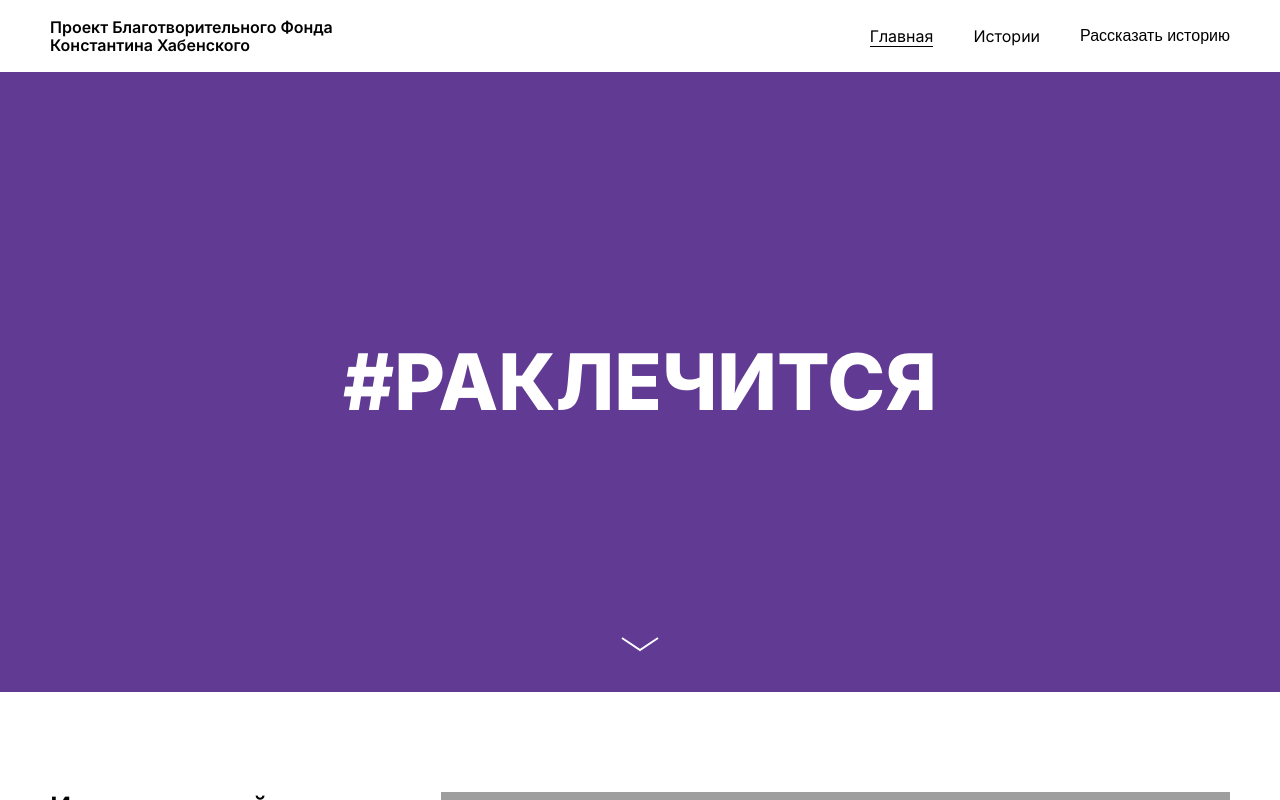
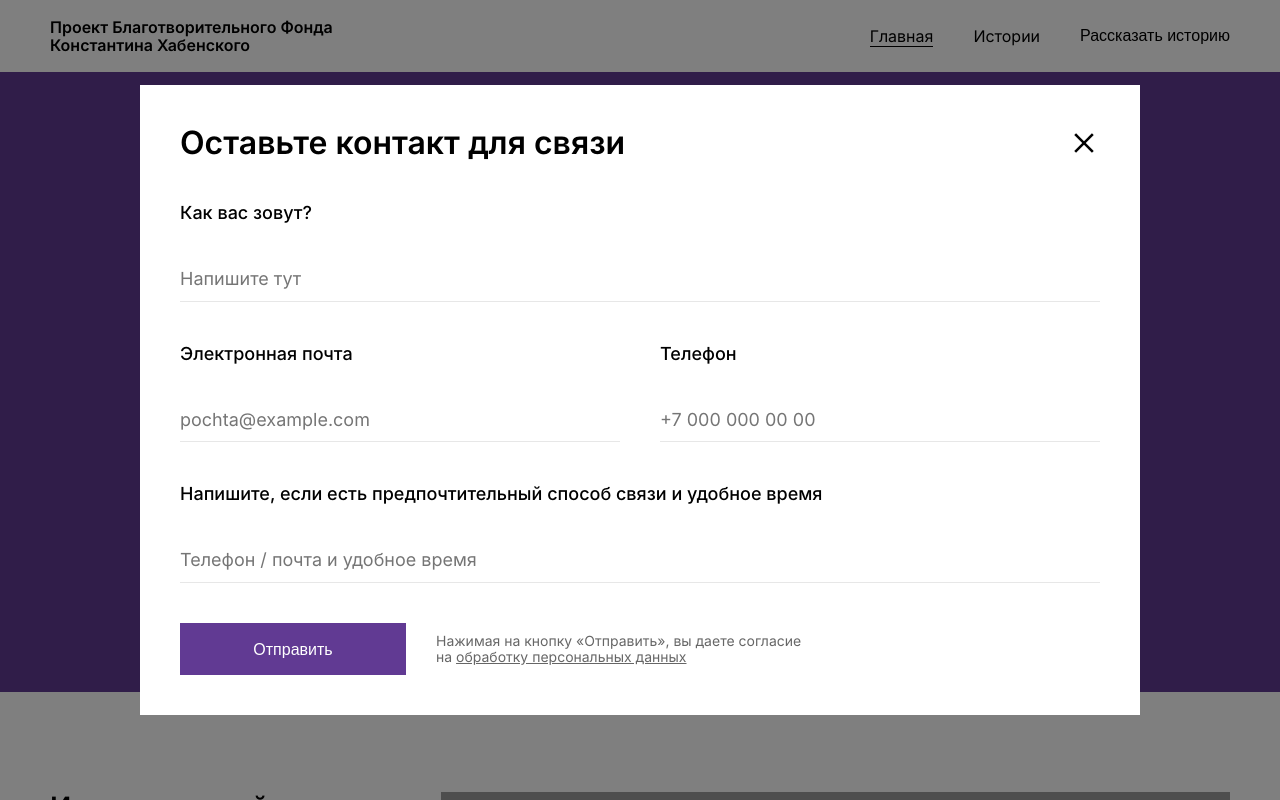
Before and after one commit to mukhindev/raklechitsa, a Nuxt app: page / in a window 1280 px wide. Shown: the top 800 px of the page. Built offline with nearby package versions, Linux system fonts and the light colour scheme; grey boxes are pictures that could not be loaded.

Commit message:
feature: вёрстка формы отправки контакта

```diff
--- /dev/null
+++ b/components/blocks/PolicyWarning.vue
@@ -0,0 +1,38 @@
+<template>
+  <p class="policy-warning">
+    Нажимая на кнопку «{{ button }}», вы даете согласие на
+    <nuxt-link class="policy-warning__link" to="/policy" target="_blank"
+      >обработку персональных данных</nuxt-link
+    >
+  </p>
+</template>
+
+<script>
+export default {
+  props: {
+    button: {
+      type: String,
+      default: 'Отправить',
+    },
+  },
+};
+</script>
+
+<style scoped>
+.policy-warning {
+  margin: 0;
+  max-width: 378px;
+  font-style: normal;
+  font-weight: normal;
+  font-size: 14px;
+  line-height: 1.2;
+  color: #666666;
+}
+.policy-warning__link {
+  color: #666666;
+  transition: 0.25s;
+}
+.policy-warning__link:hover {
+  opacity: 0.7;
+}
+</style>
--- /dev/null
+++ b/components/blocks/YourContacts.vue
@@ -0,0 +1,107 @@
+<template>
+  <ui-popup>
+    <form type="submit" name="FormContacts" class="form-contacts">
+      <ui-input
+        class="form-contacts__input form-contacts__input_full-width"
+        v-model="contacts.name"
+        label="Как вас зовут?"
+        placeholder="Напишите тут"
+        name="name"
+        type="text"
+        required
+      />
+      <ui-input
+        v-model="contacts.mail"
+        label="Электронная почта"
+        placeholder="pochta@example.com"
+        name="email"
+        type="email"
+        required
+      />
+      <ui-input
+        v-model="contacts.tel"
+        label="Телефон"
+        placeholder="+7 000 000 00 00"
+        name="tel"
+        type="tel"
+        required
+      />
+      <ui-input
+        class="form-contacts__input form-contacts__input_full-width"
+        v-model="contacts.comment"
+        label="Напишите, если есть предпочтительный способ связи и удобное время"
+        placeholder="Телефон / почта и удобное время"
+        name="comment"
+        type="text"
+        required
+      />
+      <div class="form-contacts__submit">
+        <ui-button @click="send" class="form-contacts__button"
+          >Отправить</ui-button
+        >
+        <block-policy-warning />
+      </div>
+    </form>
+  </ui-popup>
+</template>
+
+<script>
+import UiPopup from '~/components/ui/Popup';
+import UiInput from '~/components/ui/Input';
+import UiButton from '~/components/ui/Button';
+import BlockPolicyWarning from '~/components/blocks/PolicyWarning';
+
+export default {
+  components: {
+    'ui-popup': UiPopup,
+    'ui-input': UiInput,
+    'ui-button': UiButton,
+    'block-policy-warning': BlockPolicyWarning,
+  },
+  data() {
+    return {
+      contacts: {
+        name: '',
+        mail: '',
+        tel: '',
+        comment: '',
+      },
+    };
+  },
+  methods: {
+    send() {
+      console.log('Отправить контакты', this.contacts);
+    },
+  },
+};
+</script>
+
+<style scoped>
+.form-contacts {
+  display: grid;
+  grid-template-columns: repeat(2, 1fr);
+  gap: 40px;
+}
+
+.input {
+  font-style: normal;
+  font-weight: 500;
+  font-size: 18px;
+  line-height: 1.33;
+}
+
+.form-contacts__input_full-width {
+  grid-column: 1 / -1;
+}
+
+.form-contacts__submit {
+  grid-column: 1 / -1;
+  display: flex;
+  align-items: center;
+}
+
+.form-contacts__button {
+  width: 226px;
+  margin-right: 30px;
+}
+</style>
--- a/components/ui/Button.vue
+++ b/components/ui/Button.vue
@@ -1,9 +1,7 @@
 <template>
-  <div>
-    <button @click="$emit('click')" type="button" class="button">
-      <slot></slot>
-    </button>
-  </div>
+  <button @click="$emit('click')" type="button" class="button">
+    <slot></slot>
+  </button>
 </template>
 
 <script>
--- /dev/null
+++ b/components/ui/Input.vue
@@ -0,0 +1,53 @@
+<template>
+  <label class="input">
+    {{ label }}
+    <input
+      class="input__area"
+      :placeholder="placeholder"
+      :name="name"
+      :type="type"
+      :required="required ? true : false"
+      @input="$emit('input', $event.target.value)"
+    />
+  </label>
+</template>
+
+<script>
+export default {
+  props: {
+    label: String,
+    placeholder: String,
+    type: String,
+    name: String,
+    required: Boolean,
+  },
+};
+</script>
+
+<style scoped>
+.input {
+  font-style: normal;
+  font-weight: 500;
+  font-size: 18px;
+  line-height: 1.33;
+}
+
+.input__area {
+  margin: 32px 0 0;
+  font-family: 'Inter', Arial, Helvetica, sans-serif;
+  font-style: normal;
+  font-weight: normal;
+  font-size: 18px;
+  line-height: 1.33;
+  box-sizing: border-box;
+  width: 100%;
+  padding: 10px 0;
+  border: none;
+  border-bottom: 1px solid #e7e7e7;
+  transition: 0.25s;
+}
+.input__area:focus {
+  outline: none;
+  border-bottom: 1px solid #613a93;
+}
+</style>
--- /dev/null
+++ b/components/ui/Popup.vue
@@ -0,0 +1,81 @@
+<template>
+  <ui-overlay>
+    <div class="popup">
+      <div class="popup__header">
+        <h3 class="popup__title">Оставьте контакт для связи</h3>
+        <button
+          class="popup__button-close"
+          type="button"
+          @click="formClose"
+        ></button>
+      </div>
+      <p v-if="description" class="popup__description">
+        Мы свяжемся с вами в течение недели, чтобы задать вопросы о вашей
+        истории и разместить ее на сайте.
+      </p>
+      <slot></slot>
+    </div>
+  </ui-overlay>
+</template>
+
+<script>
+import UiOverlay from '~/components/ui/Overlay';
+
+export default {
+  components: {
+    'ui-overlay': UiOverlay,
+  },
+  props: {
+    title: String,
+    description: String,
+  },
+  methods: {
+    formClose() {},
+  },
+};
+</script>
+
+<style>
+.popup {
+  width: 100%;
+  max-width: 920px;
+  padding: 40px;
+  background-color: #fff;
+}
+.popup__header {
+  padding: 0 0 40px;
+  display: flex;
+  justify-content: space-between;
+  align-items: center;
+}
+.popup__description {
+  margin: 0 0 50px;
+  font-style: normal;
+  font-weight: 500;
+  font-size: 18px;
+  line-height: 1.33;
+}
+.popup__title {
+  margin: 0;
+  font-style: normal;
+  font-weight: 600;
+  font-size: 32px;
+  line-height: 1.125;
+}
+.popup__button-close {
+  width: 32px;
+  height: 32px;
+  padding: 0;
+  border: 0;
+  background: none;
+  background-image: url('/images/ui/cross.svg');
+  background-size: 20px;
+  background-position: center;
+  background-repeat: no-repeat;
+  cursor: pointer;
+  transition: 0.25s;
+}
+.popup__button-close:focus {
+  outline: 1px solid #613a93;
+}
+</style>
--- a/layouts/default.vue
+++ b/layouts/default.vue
@@ -2,8 +2,9 @@
   <div class="page">
     <block-header />
     <nuxt />
+    <block-footer />
     <block-quiz v-if="quizShown" />
-    <block-footer />
+    <block-your-contacts v-if="yourContactsShown" />
     <block-share v-if="shareShown" />
   </div>
 </template>
@@ -12,6 +13,7 @@
 import Header from '~/components/blocks/Header';
 import Quiz from '~/components/blocks/Quiz';
 import Footer from '~/components/blocks/Footer';
+import YourContacts from '~/components/blocks/YourContacts';
 import Share from '~/components/blocks/Share';
 
 export default {
@@ -19,11 +21,15 @@ export default {
     'block-header': Header,
     'block-quiz': Quiz,
     'block-footer': Footer,
+    'block-your-contacts': YourContacts,
     'block-share': Share,
   },
   computed: {
     quizShown() {
       return this.$store.state.popup.quizShown;
+    },
+    yourContactsShown() {
+      return this.$store.state.popup.yourContactsShown;
     },
     shareShown() {
       return this.$store.state.popup.shareShown;
--- a/store/popup.js
+++ b/store/popup.js
@@ -1,6 +1,7 @@
 export const state = () => ({
   quizShown: false,
   shareShown: false,
+  yourContactsShown: true,
 });
 
 export const mutations = {
@@ -10,6 +11,12 @@ export const mutations = {
   quizClose(state) {
     state.quizShown = false;
   },
+  yourContacts(state) {
+    state.yourContacts = true;
+  },
+  yourContacts(state) {
+    state.yourContacts = false;
+  },
   shareShown(state) {
     state.shareShown = true;
   },
```
Also changed, not shown: static/images/ui/cross.svg (added).
